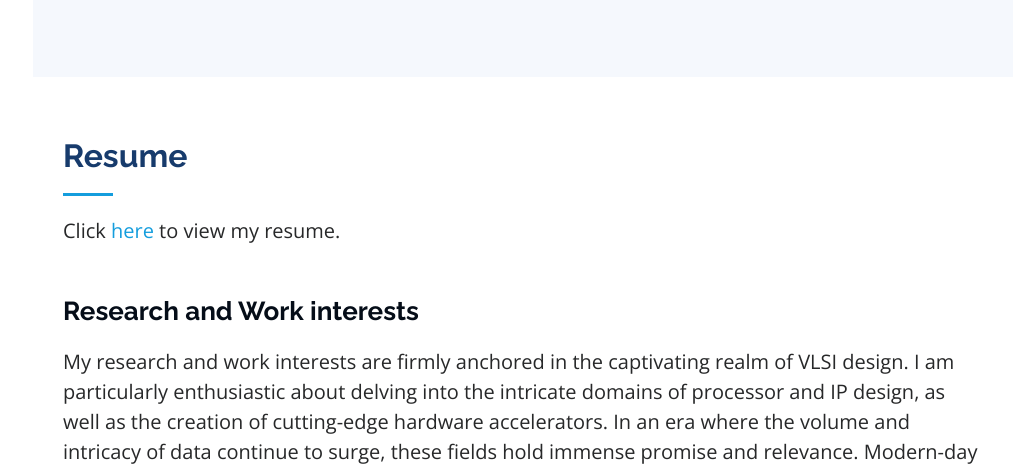
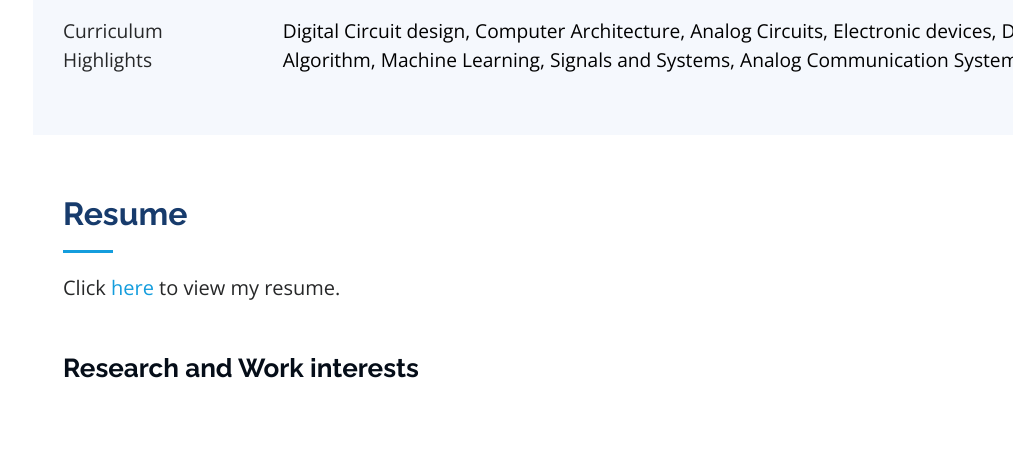
Before and after one commit to Anushkaaaaaa/Anushkaaaaaa.github.io, a plain HTML site: page index.html in a window 1280 px wide. Shown: the part 2322-2793 px from the top of the page, without its empty margins (267-1280 px from the left). Drawn offline with nearby package versions, Linux system fonts and the light colour scheme.

Commit message:
second commit

```diff
--- a/assets/css/style.css
+++ b/assets/css/style.css
@@ -1123,3 +1123,11 @@ section {
   display: flex;
   align-items: center;
 }
+.c-highlights{
+  display: flex;
+  margin-left: 120px;
+}
+.skills1{
+  width: 900px;
+  color: black;
+}
--- a/index.html
+++ b/index.html
@@ -195,7 +195,11 @@
             </div>
             <div>
               <div class="skl">
-
+                Curriculum Highlights
+                  <div class="c-highlights">
+                    <div class="skills1">Digital Circuit design, Computer Architecture, Analog Circuits, Electronic devices, Data Structures and Algorithm,
+                      Machine Learning, Signals and Systems, Analog Communication Systems.</div>
+                  </div>
               </div>
               <div>
 
@@ -229,11 +233,7 @@
           <div  data-aos="fade-up">
             <h3 class="resume-title">Research and Work interests</h3>
             <p>
-              My research and work interests are firmly anchored in the captivating realm of VLSI design.
-              I am particularly enthusiastic about delving into the intricate domains of processor and IP design, as well as the creation of cutting-edge hardware accelerators.
-              In an era where the volume and intricacy of data continue to surge, these fields hold immense promise and relevance.
-              Modern-day computational processes, ranging from AI and Data Analytics to AR/VR and high-performance gaming, demand increasingly powerful and efficient processors.
-              I am driven by the belief that innovations in VLSI design will play a pivotal role in shaping the future of technology, and I am eager to contribute to this dynamic and ever-evolving landscape.
+
             </p>
           </div>
         </div>
```
